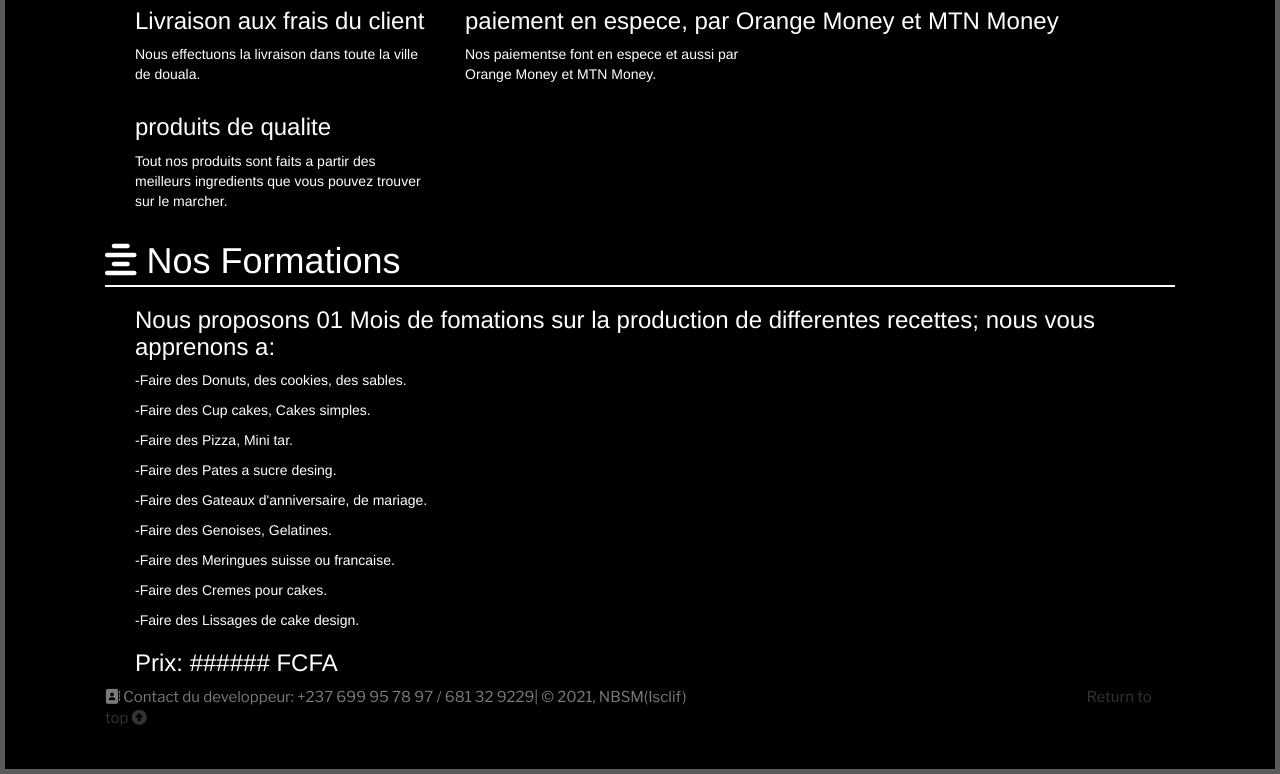
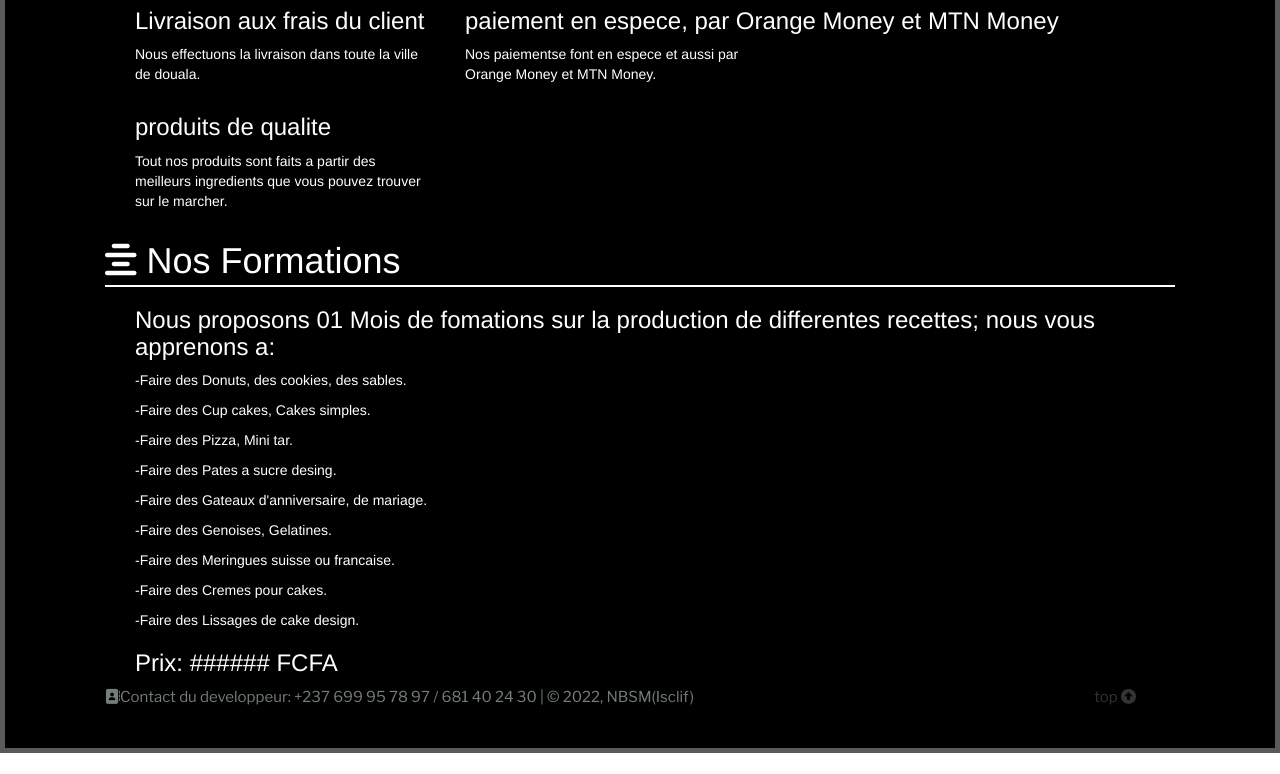
Before and after one commit to Isclif/Site-Vitrine-Gateau, a plain HTML site: page index.html in a window 1280 px wide. Shown: the part 6110-6884 px from the top of the page. After the commit the page ends 6863 px from the top, so only its background shows below. Drawn offline with nearby package versions, Linux system fonts and the light colour scheme; a web font is replaced by a local one.

Commit message:
Update index.html

```diff
--- a/index.html
+++ b/index.html
@@ -312,7 +312,7 @@
             </div>
         </div>
 
-        <p id="contact"> <i class="fa-solid fa-address-book"></i>  Contact du developpeur: +237 699 95 78 97 / 681 32 9229| &copy; 2021, NBSM(Isclif)<a href="#top">Return to top <i class="fa-solid fa-circle-up"></i></a></p>
+        <p id="contact"> <i class="fa-solid fa-address-book"></i>Contact du developpeur: +237 699 95 78 97 / 681 40 24 30 | &copy; 2022, NBSM(Isclif)<a href="#top">top <i class="fa-solid fa-circle-up"></i></a></p>
     </footer>
 
         <!-- Bootstrap core JavaScript
```
